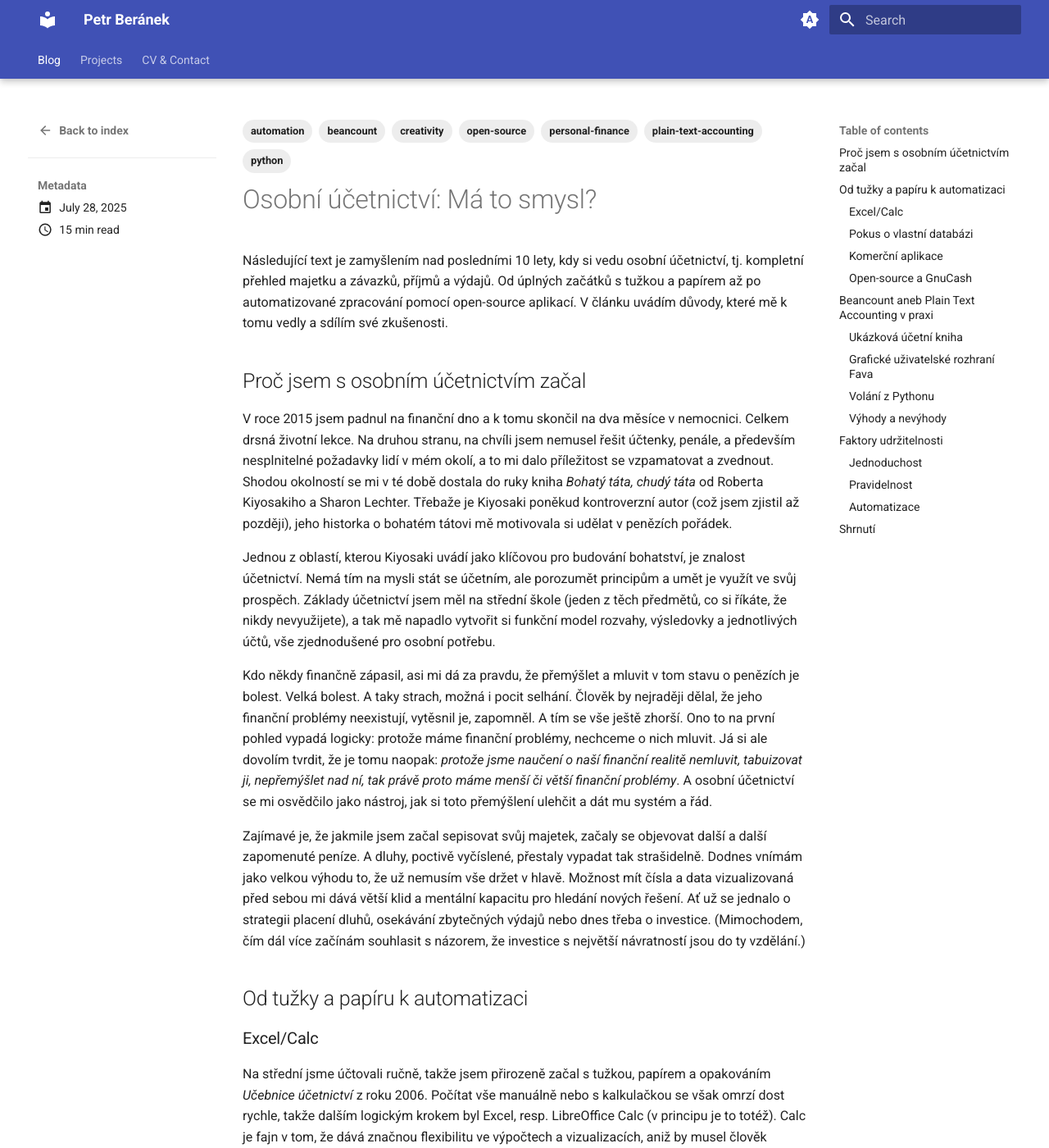
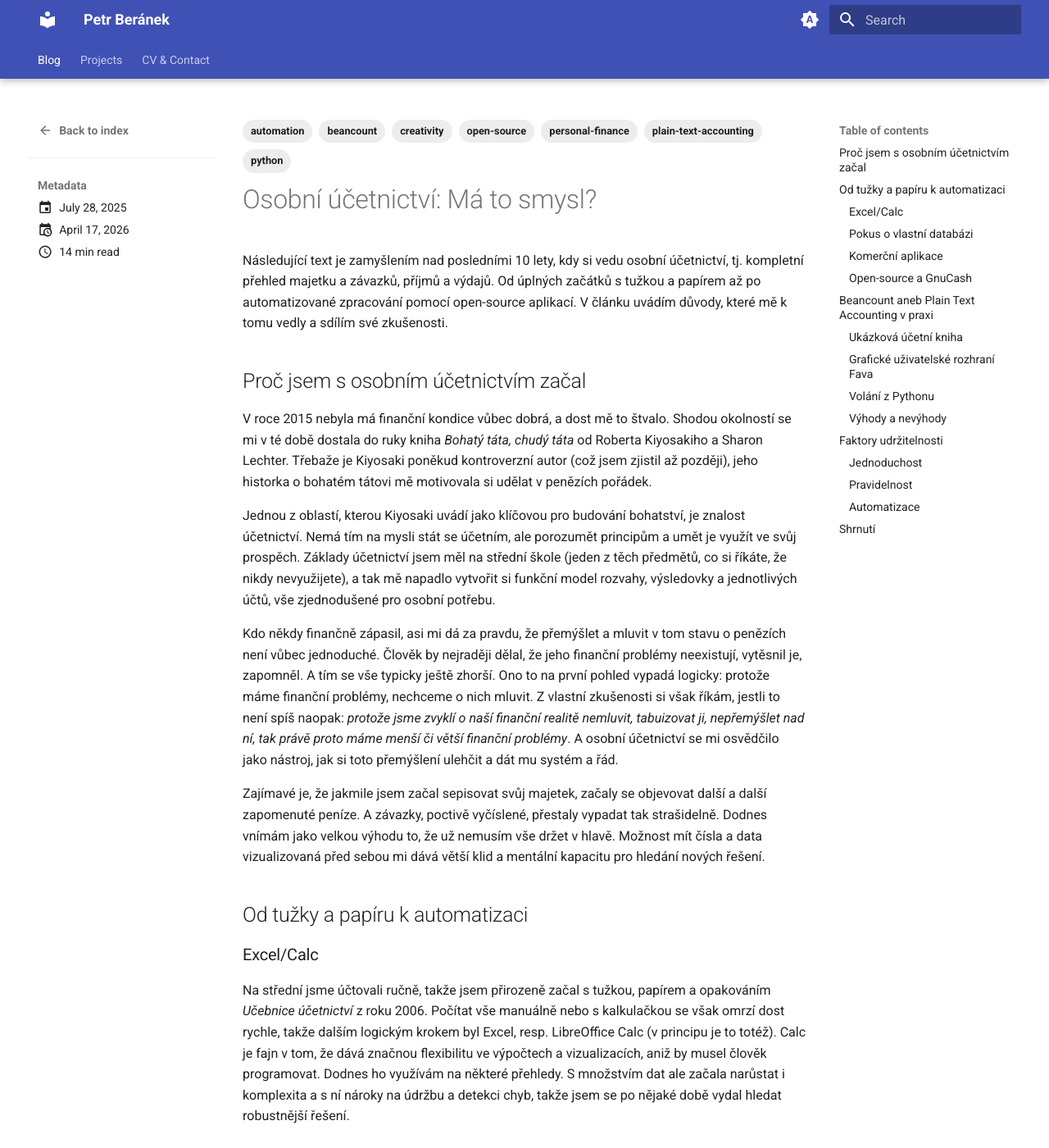
Before and after one commit to peberanek/peberanek.github.io, an MkDocs documentation site: the page built from docs/posts/osobni-ucetnictvi.md, in a window 1280 px wide and 1400 px high. Shown: the whole window at 82% size. Built offline with MkDocs 1.6.1 and Material for MkDocs 9.7.7, drawn with Linux system fonts in a browser that asks for light colours.

Commit message:
blog: review and ping post about personal finance

```diff
--- a/docs/posts/osobni-ucetnictvi.md
+++ b/docs/posts/osobni-ucetnictvi.md
@@ -1,5 +1,8 @@
 ---
-date: 2025-07-28
+date:
+  created: 2025-07-28
+  updated: 2026-04-17
+pin: true
 tags:
   - personal-finance
   - plain-text-accounting
@@ -14,17 +17,17 @@ tags:
 
 Následující text je zamyšlením nad posledními 10 lety, kdy si vedu osobní účetnictví, tj. kompletní přehled majetku a závazků, příjmů a výdajů. Od úplných začátků s tužkou a papírem až po automatizované zpracování pomocí open-source aplikací. V článku uvádím důvody, které mě k tomu vedly a sdílím své zkušenosti.
 
+<!-- more -->
+
 ## Proč jsem s osobním účetnictvím začal
 
-V roce 2015 jsem padnul na finanční dno a k tomu skončil na dva měsíce v nemocnici. Celkem drsná životní lekce. Na druhou stranu, na chvíli jsem nemusel řešit účtenky, penále, a především nesplnitelné požadavky lidí v mém okolí, a to mi dalo příležitost se vzpamatovat a zvednout. Shodou okolností se mi v té době dostala do ruky kniha _Bohatý táta, chudý táta_ od Roberta Kiyosakiho a Sharon Lechter. Třebaže je Kiyosaki poněkud kontroverzní autor (což jsem zjistil až později), jeho historka o bohatém tátovi mě motivovala si udělat v penězích pořádek.
-
-<!-- more -->
+V roce 2015 nebyla má finanční kondice vůbec dobrá, a dost mě to štvalo. Shodou okolností se mi v té době dostala do ruky kniha _Bohatý táta, chudý táta_ od Roberta Kiyosakiho a Sharon Lechter. Třebaže je Kiyosaki poněkud kontroverzní autor (což jsem zjistil až později), jeho historka o bohatém tátovi mě motivovala si udělat v penězích pořádek.
 
 Jednou z oblastí, kterou Kiyosaki uvádí jako klíčovou pro budování bohatství, je znalost účetnictví. Nemá tím na mysli stát se účetním, ale porozumět principům a umět je využít ve svůj prospěch. Základy účetnictví jsem měl na střední škole (jeden z těch předmětů, co si říkáte, že nikdy nevyužijete), a tak mě napadlo vytvořit si funkční model rozvahy, výsledovky a jednotlivých účtů, vše zjednodušené pro osobní potřebu.
 
-Kdo někdy finančně zápasil, asi mi dá za pravdu, že přemýšlet a mluvit v tom stavu o penězích je bolest. Velká bolest. A taky strach, možná i pocit selhání. Člověk by nejraději dělal, že jeho finanční problémy neexistují, vytěsnil je, zapomněl. A tím se vše ještě zhorší. Ono to na první pohled vypadá logicky: protože máme finanční problémy, nechceme o nich mluvit. Já si ale dovolím tvrdit, že je tomu naopak: _protože jsme naučení o naší finanční realitě nemluvit, tabuizovat ji, nepřemýšlet nad ní, tak právě proto máme menší či větší finanční problémy_. A osobní účetnictví se mi osvědčilo jako nástroj, jak si toto přemýšlení ulehčit a dát mu systém a řád.
+Kdo někdy finančně zápasil, asi mi dá za pravdu, že přemýšlet a mluvit v tom stavu o penězích není vůbec jednoduché. Člověk by nejraději dělal, že jeho finanční problémy neexistují, vytěsnil je, zapomněl. A tím se vše typicky ještě zhorší. Ono to na první pohled vypadá logicky: protože máme finanční problémy, nechceme o nich mluvit. Z vlastní zkušenosti si však říkám, jestli to není spíš naopak: _protože jsme zvyklí o naší finanční realitě nemluvit, tabuizovat ji, nepřemýšlet nad ní, tak právě proto máme menší či větší finanční problémy_. A osobní účetnictví se mi osvědčilo jako nástroj, jak si toto přemýšlení ulehčit a dát mu systém a řád.
 
-Zajímavé je, že jakmile jsem začal sepisovat svůj majetek, začaly se objevovat další a další zapomenuté peníze. A dluhy, poctivě vyčíslené, přestaly vypadat tak strašidelně. Dodnes vnímám jako velkou výhodu to, že už nemusím vše držet v hlavě. Možnost mít čísla a data vizualizovaná před sebou mi dává větší klid a mentální kapacitu pro hledání nových řešení. Ať už se jednalo o strategii placení dluhů, osekávání zbytečných výdajů nebo dnes třeba o investice. (Mimochodem, čím dál více začínám souhlasit s názorem, že investice s největší návratností jsou do ty vzdělání.)
+Zajímavé je, že jakmile jsem začal sepisovat svůj majetek, začaly se objevovat další a další zapomenuté peníze. A závazky, poctivě vyčíslené, přestaly vypadat tak strašidelně. Dodnes vnímám jako velkou výhodu to, že už nemusím vše držet v hlavě. Možnost mít čísla a data vizualizovaná před sebou mi dává větší klid a mentální kapacitu pro hledání nových řešení.
 
 ## Od tužky a papíru k automatizaci
 
```
